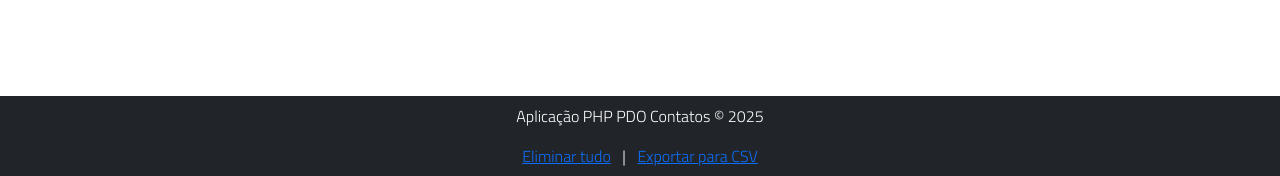
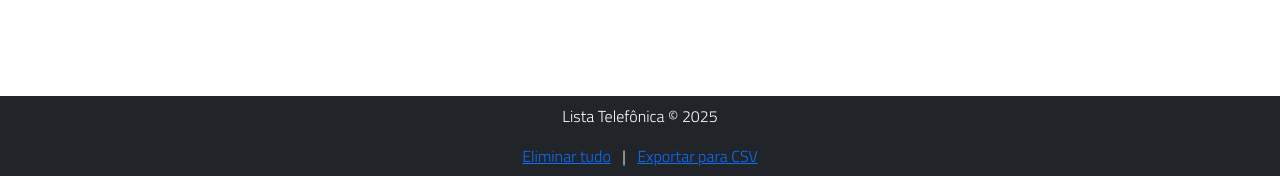
Before and after one commit to GustavoMulin/Curso-PDO, a PHP site: page /index.php in a window 1280 px wide. Shown: the part 624-800 px from the top of the page. Run offline with PHP 8.4, Linux system fonts and the light colour scheme; data that the repository does not hold is empty.

Commit message:
[add]: alteração no texto do rodapé

```diff
--- a/Lista Telefonica/footer.php
+++ b/Lista Telefonica/footer.php
@@ -6,7 +6,7 @@
     <div class="container-fluid fixed-bottom">
         <div class="row">
             <div class="col bg-dark text-white p-2 text-center">
-                <p>Aplicação PHP PDO Contatos &copy; <?= date('Y') ?></p>
+                <p>Lista Telefônica &copy; <?= date('Y') ?></p>
                 <a href="eliminar_tudo.php">Eliminar tudo</a>
                 <span class="mx-2">|</span>
                 <a href="exportar_csv.php">Exportar para CSV</a>
```
